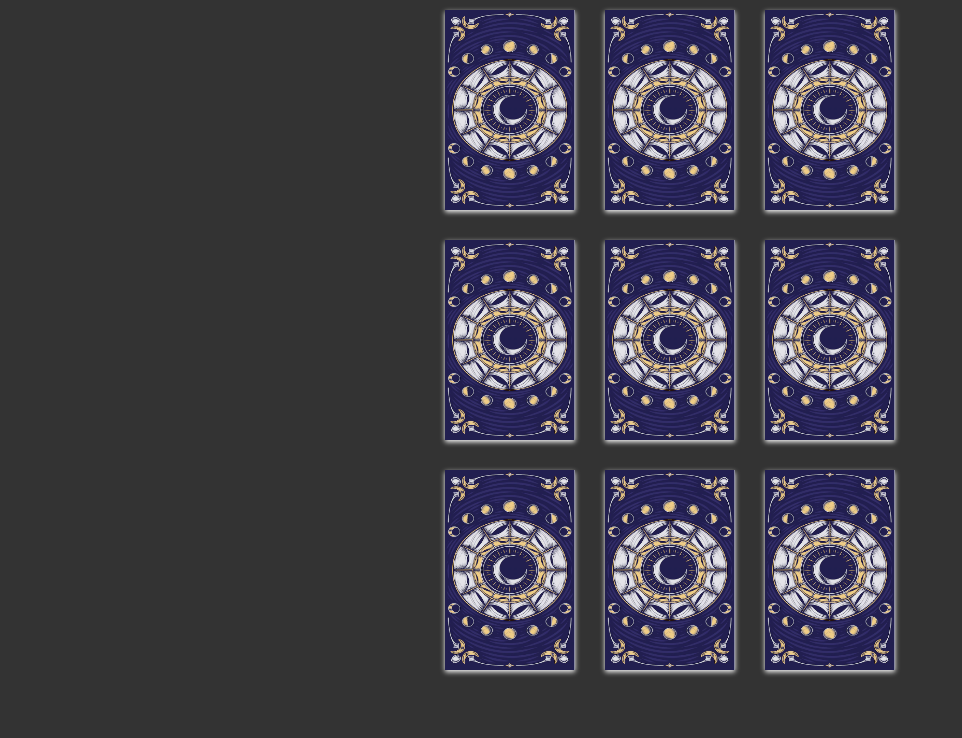
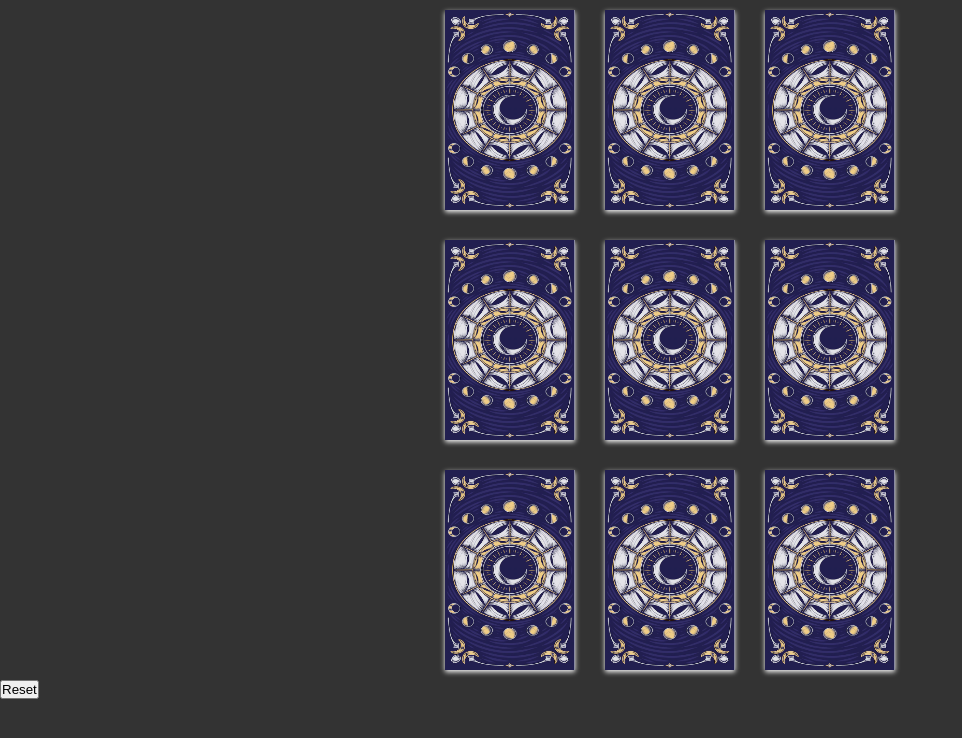
Before and after one commit to TafaraErnest/tarot, a React (Create React App) app: page / in a window 1280 px wide. Shown: the top 738 px of the page, without its empty margins (0-962 px from the left). Built offline with nearby package versions, Linux system fonts and the light colour scheme.

Commit message:
Added flip button

```diff
--- a/src/App.css
+++ b/src/App.css
@@ -45,6 +45,7 @@ body {
   position: relative;
   transition: transform 0.5s;
   transform-style: preserve-3d;
+  cursor: pointer;
 }
 
 .face {
@@ -73,3 +74,15 @@ img {
 .card#is-flipped {
   transform: rotateY(180deg);
 }
+
+.btn {
+  margin: 0.3rem auto;
+  width: fit-content;
+  padding: 0.5rem 1rem;
+  background-color: var(--color-light);
+  color: var(--color-dark);
+  border-radius: 0.5rem;
+  cursor: pointer;
+  text-transform: uppercase;
+  font-size: 1.8rem;
+}
--- a/src/App.js
+++ b/src/App.js
@@ -2,6 +2,7 @@ import { nanoid } from "nanoid";
 import { useEffect, useState } from "react";
 import "./App.css";
 import Cards from "./components/Cards";
+import Flip from "./components/Flip";
 
 export default function App() {
   const [cards, setCards] = useState([]);
@@ -34,9 +35,18 @@ export default function App() {
     );
   };
 
+  const resetAll = () => {
+    setCards(
+      cards.map((card) => {
+        return { ...card, rotate: false };
+      })
+    );
+  };
+
   return (
     <main>
       <Cards cards={cards} flipCard={flipCard} />
+      <Flip resetAll={resetAll} />
     </main>
   );
 }
--- /dev/null
+++ b/src/components/Flip.js
@@ -0,0 +1,5 @@
+import React from "react";
+
+export default function Flip() {
+  return <button className="flip-btn">Reset</button>;
+}
```
